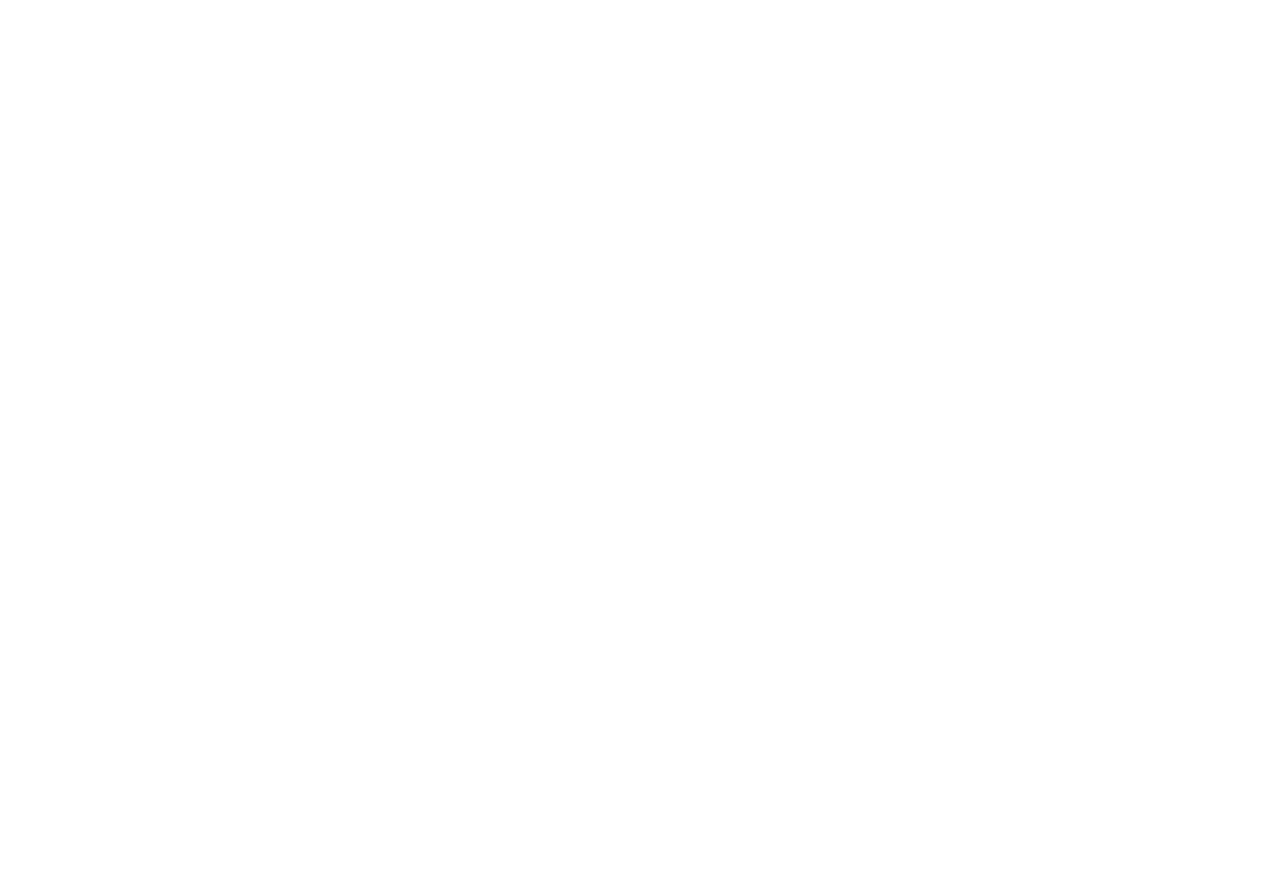
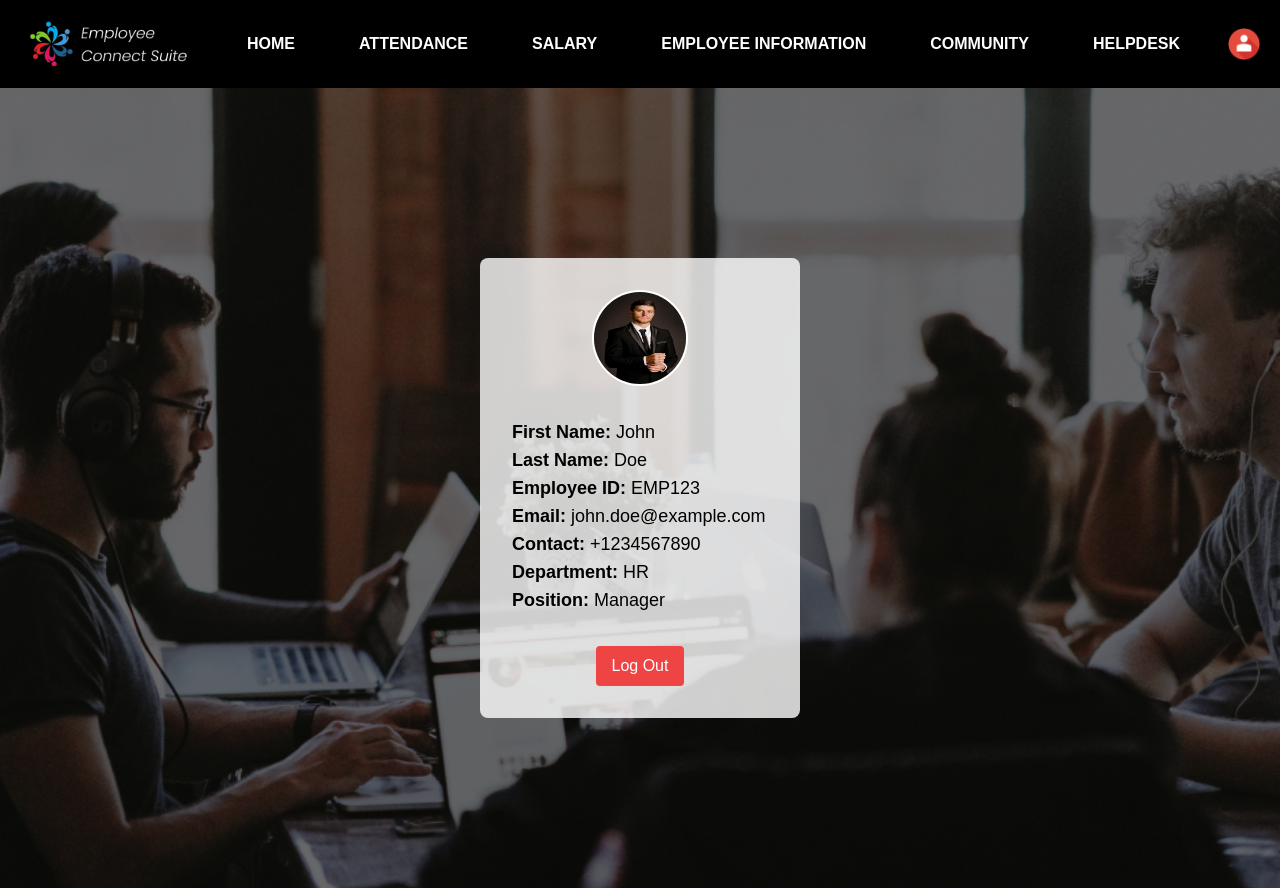
Before and after one commit to PoisonDarterz/WIF2003_G8, a React (Create React App) app in the folder frontend/: page /general/Profile in a window 1280 px wide. Before the commit this address had no page. Before the commit the page ends 800 px from the top, so only its background shows below. Built offline with nearby package versions, Linux system fonts and the light colour scheme.

Commit message:
home, profile

```diff
--- a/frontend/src/App.jsx
+++ b/frontend/src/App.jsx
@@ -6,6 +6,8 @@
 import './tailwind.css';
 
 // General module routes
+import Home from './pages/general/Home';
+import Profile from './pages/general/Profile';
 
 // Attendance module routes
 
@@ -21,8 +23,12 @@
 function App() {
   return (
     <Router>
+      <div className="App">
+
         <Routes>
           {/* General module routes */}
+          <Route path="/" element={<Home />} />
+          <Route path="/general/Profile" element={<Profile />} />
 
           {/* Attendance module routes */}
 
@@ -35,6 +41,7 @@
           {/* Salary module routes */}
           <Route path="/salary/view" element={<ViewSalary />} />
         </Routes>
+      </div>
     </Router>
   );
 }
--- a/frontend/src/components/TopNavBlack.jsx
+++ b/frontend/src/components/TopNavBlack.jsx
@@ -22,20 +22,22 @@
   }, [location]);
 
   return (
-    <nav className="bg-black text-white flex justify-between items-center p-5">
+    <nav className="bg-black text-white flex justify-between items-center p-5 relative z-20">
       <Link to="/">
         <img src="/LogoText.png" alt="Company Logo" className="h-12" />
       </Link>
       <div className="space-x-16">
         <Link to="/" className={activeLink === 'HOME' ? 'font-bold text-[#EB4335]' : 'font-bold'} onClick={() => setActiveLink('HOME')}>HOME</Link>
-        <Link to="/" className={activeLink === 'ATTENDANCE' ? 'font-bold text-[#EB4335]' : 'font-bold'} onClick={() => setActiveLink('ATTENDANCE')}>ATTENDANCE</Link>
-        <Link to="/" className={activeLink === 'SALARY' ? 'font-bold text-[#EB4335]' : 'font-bold'} onClick={() => setActiveLink('SALARY')}>SALARY</Link>
-        <Link to="/" className={activeLink === 'INFORMATION' ? 'font-bold text-[#EB4335]' : 'font-bold'} onClick={() => setActiveLink('INFORMATION')}>EMPLOYEE INFORMATION</Link>
-        <Link to="/" className={activeLink === 'COMMUNITY' ? 'font-bold text-[#EB4335]' : 'font-bold'} onClick={() => setActiveLink('COMMUNITY')}>COMMUNITY</Link>
-        <Link to="/" className={activeLink === 'HELPDESK' ? 'font-bold text-[#EB4335]' : 'font-bold'} onClick={() => setActiveLink('HELPDESK')}>HELPDESK</Link>
+        <Link to="/attendance" className={activeLink === 'ATTENDANCE' ? 'font-bold text-[#EB4335]' : 'font-bold'} onClick={() => setActiveLink('ATTENDANCE')}>ATTENDANCE</Link>
+        <Link to="/salary/view" className={activeLink === 'SALARY' ? 'font-bold text-[#EB4335]' : 'font-bold'} onClick={() => setActiveLink('SALARY')}>SALARY</Link>
+        <Link to="/info" className={activeLink === 'INFORMATION' ? 'font-bold text-[#EB4335]' : 'font-bold'} onClick={() => setActiveLink('INFORMATION')}>EMPLOYEE INFORMATION</Link>
+        <Link to="/community" className={activeLink === 'COMMUNITY' ? 'font-bold text-[#EB4335]' : 'font-bold'} onClick={() => setActiveLink('COMMUNITY')}>COMMUNITY</Link>
+        <Link to="/helpdesk" className={activeLink === 'HELPDESK' ? 'font-bold text-[#EB4335]' : 'font-bold'} onClick={() => setActiveLink('HELPDESK')}>HELPDESK</Link>
       </div>
       <div>
-        <img src="/Profile.png" alt="Profile" className="h-8" />
+        <Link to="/general/Profile">
+          <img src="/Profile.png" alt="Profile" className="h-8 cursor-pointer" />
+        </Link>
       </div>
     </nav>
   );
--- /dev/null
+++ b/frontend/src/pages/general/Home.jsx
@@ -0,0 +1,22 @@
+import React from 'react';
+import TopNavBlack from "../../components/TopNavBlack";
+
+const Home = () => {
+    const backgroundImage = process.env.PUBLIC_URL + '/Home.png';  // Path to the background image
+
+    return (
+        <div className="relative">
+            <TopNavBlack />
+            <div className="absolute top-0 left-0 w-full h-full bg-cover" style={{ backgroundImage: `url(${backgroundImage})` }}></div>
+            <div className="container mx-auto h-screen flex flex-col justify-center items-center text-white relative z-10">
+                <h1 className="text-6xl font-bold mb-4">Welcome to</h1>
+                <h2 className="text-6xl font-bold mb-4">Employee Connect Suite</h2>
+                <p className="text-xl text-center">
+                    Employee Connect Suite, your all-in-one solution for streamlined HR management and enhanced employee communication.
+                </p>
+            </div>
+        </div>
+    );
+};
+
+export default Home;
--- /dev/null
+++ b/frontend/src/pages/general/Profile.jsx
@@ -0,0 +1,37 @@
+import React from 'react';
+import TopNavBlack from "../../components/TopNavBlack";
+
+const Profile = () => {
+    const backgroundImage = process.env.PUBLIC_URL + '/Home.png';  // Path to the background image
+
+    return (
+        <div className="relative">
+            <TopNavBlack />
+            <div className="absolute top-0 left-0 w-full h-full bg-cover" style={{ backgroundImage: `url(${backgroundImage})` }}></div>
+
+            <div className="container mx-auto h-screen flex flex-col justify-center items-center text-black relative z-10">
+                <div className="bg-opacity-80 bg-white p-8 rounded-lg w-1/4">
+                    <div className="flex justify-center items-center mb-8">
+                        <img src="/Profile_image.jpg" alt="Profile" className="h-24 w-24 rounded-full border-2 border-white" />
+                    </div>
+                    <div className="text-left">
+                        <div className="mb-6">
+                            <p className="font-bold text-lg">First Name: <span className="font-normal text-lg">John</span></p>
+                            <p className="font-bold text-lg">Last Name: <span className="font-normal text-lg">Doe</span></p>
+                            <p className="font-bold text-lg">Employee ID: <span className="font-normal text-lg">EMP123</span></p>
+                            <p className="font-bold text-lg">Email: <span className="font-normal text-lg">john.doe@example.com</span></p>
+                            <p className="font-bold text-lg">Contact: <span className="font-normal text-lg">+1234567890</span></p>
+                            <p className="font-bold text-lg">Department: <span className="font-normal text-lg">HR</span></p>
+                            <p className="font-bold text-lg">Position: <span className="font-normal text-lg">Manager</span></p>
+                        </div>
+                        <div className="flex justify-center mt-8"> {/* Centered Log Out button */}
+                            <button className="bg-red-500 text-white px-4 py-2 rounded hover:bg-red-600">Log Out</button>
+                        </div>
+                    </div>
+                </div>
+            </div>
+        </div>
+    );
+};
+
+export default Profile;
```
Also changed, not shown: frontend/public/Home.png (added), frontend/public/Profile_image.jpg (added), frontend/src/pages/general/LogIn.jsx (added). Lines whose indentation alone changed are shown as unchanged.
